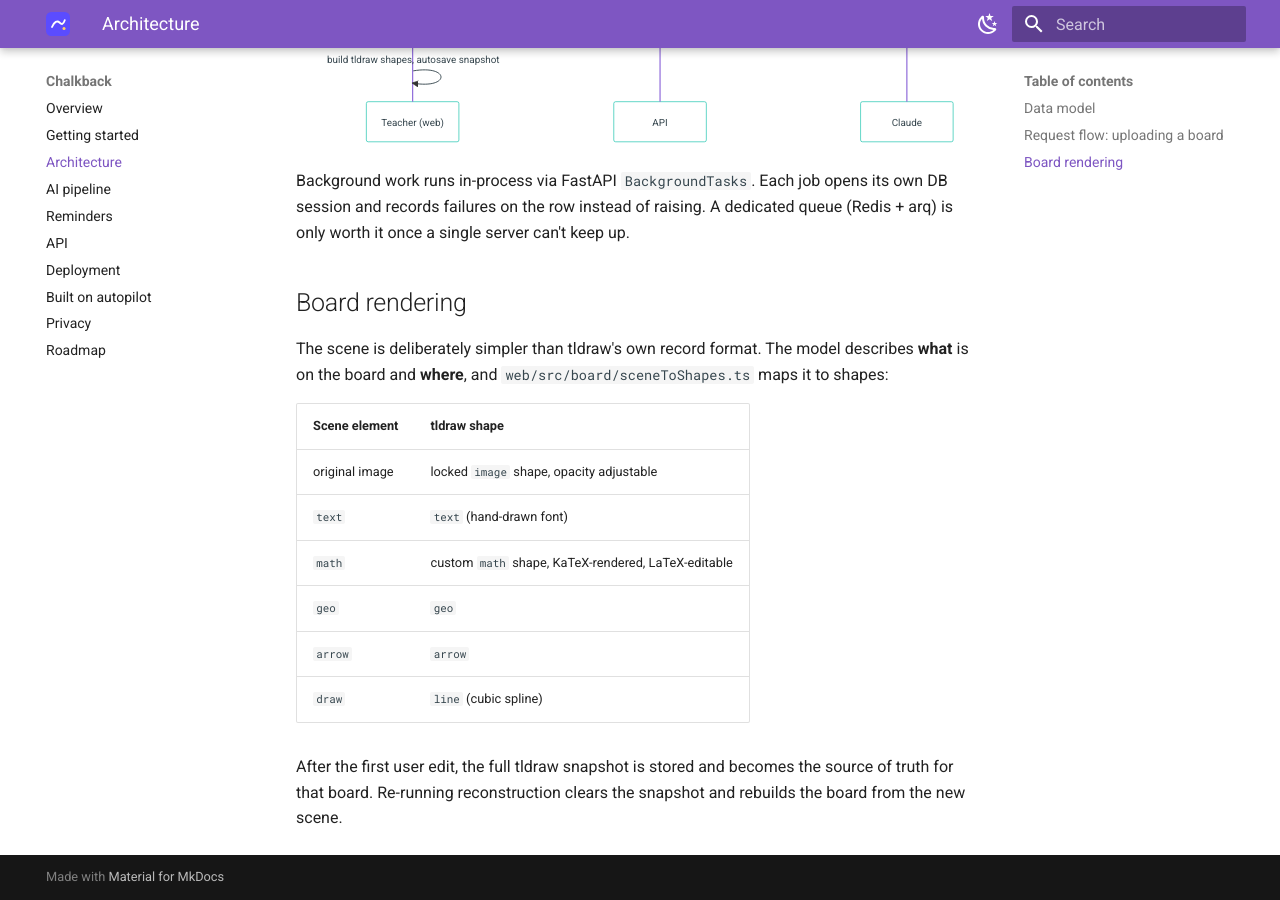
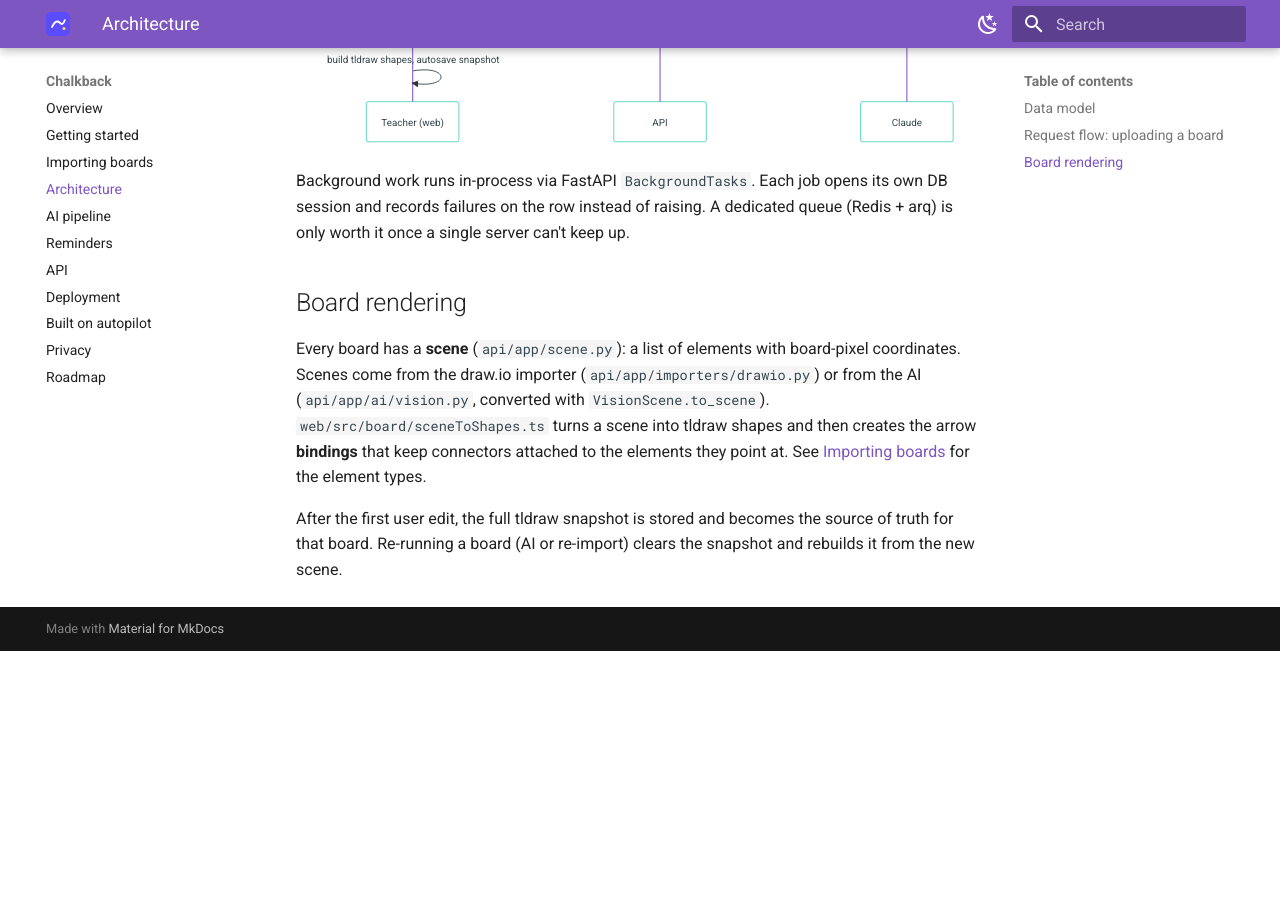
Before and after one commit to Durapix/chalkback, an MkDocs documentation site: the page built from docs/architecture.md, in a window 1280 px wide and 900 px high, scrolled down 1367 px. Built offline with MkDocs 1.6.1 and Material for MkDocs 9.7.7, drawn with Linux system fonts in a browser that asks for light colours; after the commit the page ends 2018 px from its top, so only the background shows below that.

Commit message:
docs: importing boards, updated pipeline, roadmap and changelog
Co-Authored-By: Claude Opus 5.5 <noreply@anthropic.com>

```diff
--- a/docs/architecture.md
+++ b/docs/architecture.md
@@ -57,18 +57,12 @@ only worth it once a single server can't keep up.
 
 ## Board rendering
 
-The scene is deliberately simpler than tldraw's own record format. The model describes **what**
-is on the board and **where**, and `web/src/board/sceneToShapes.ts` maps it to shapes:
-
-| Scene element | tldraw shape |
-|---|---|
-| original image | locked `image` shape, opacity adjustable |
-| `text` | `text` (hand-drawn font) |
-| `math` | custom `math` shape, KaTeX-rendered, LaTeX-editable |
-| `geo` | `geo` |
-| `arrow` | `arrow` |
-| `draw` | `line` (cubic spline) |
+Every board has a **scene** (`api/app/scene.py`): a list of elements with board-pixel
+coordinates. Scenes come from the draw.io importer (`api/app/importers/drawio.py`) or from the AI
+(`api/app/ai/vision.py`, converted with `VisionScene.to_scene`). `web/src/board/sceneToShapes.ts`
+turns a scene into tldraw shapes and then creates the arrow **bindings** that keep connectors
+attached to the elements they point at. See [Importing boards](boards.md) for the element types.
 
 After the first user edit, the full tldraw snapshot is stored and becomes the source of truth for
-that board. Re-running reconstruction clears the snapshot and rebuilds the board from the new
-scene.
+that board. Re-running a board (AI or re-import) clears the snapshot and rebuilds it from the
+new scene.
--- a/mkdocs.yml
+++ b/mkdocs.yml
@@ -48,6 +48,7 @@ markdown_extensions:
 nav:
   - Overview: index.md
   - Getting started: getting-started.md
+  - Importing boards: boards.md
   - Architecture: architecture.md
   - AI pipeline: ai-pipeline.md
   - Reminders: reminders.md
```
Also changed, not shown: CHANGELOG.md (+18 -0 lines), docs/ai-pipeline.md (+6 -8 lines), docs/boards.md (added, +49 -0 lines), docs/roadmap.md (+6 -3 lines).
